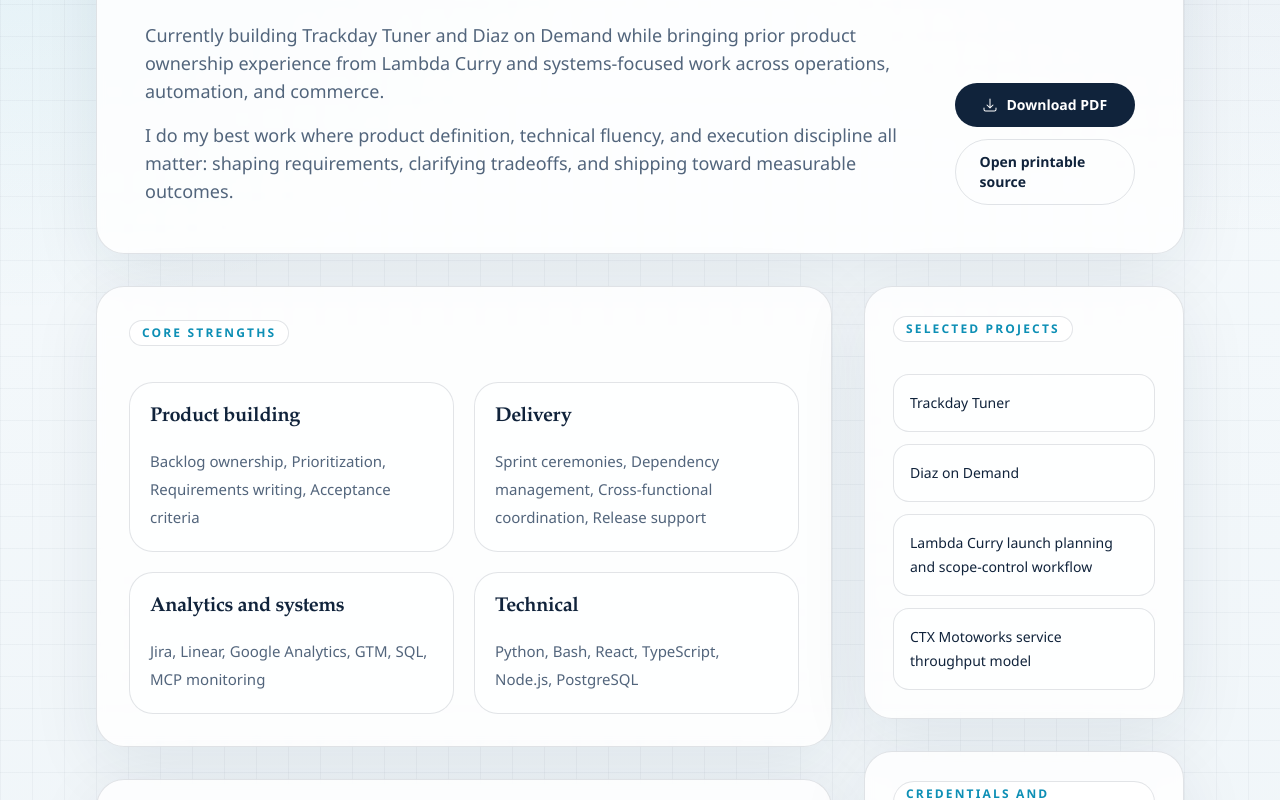
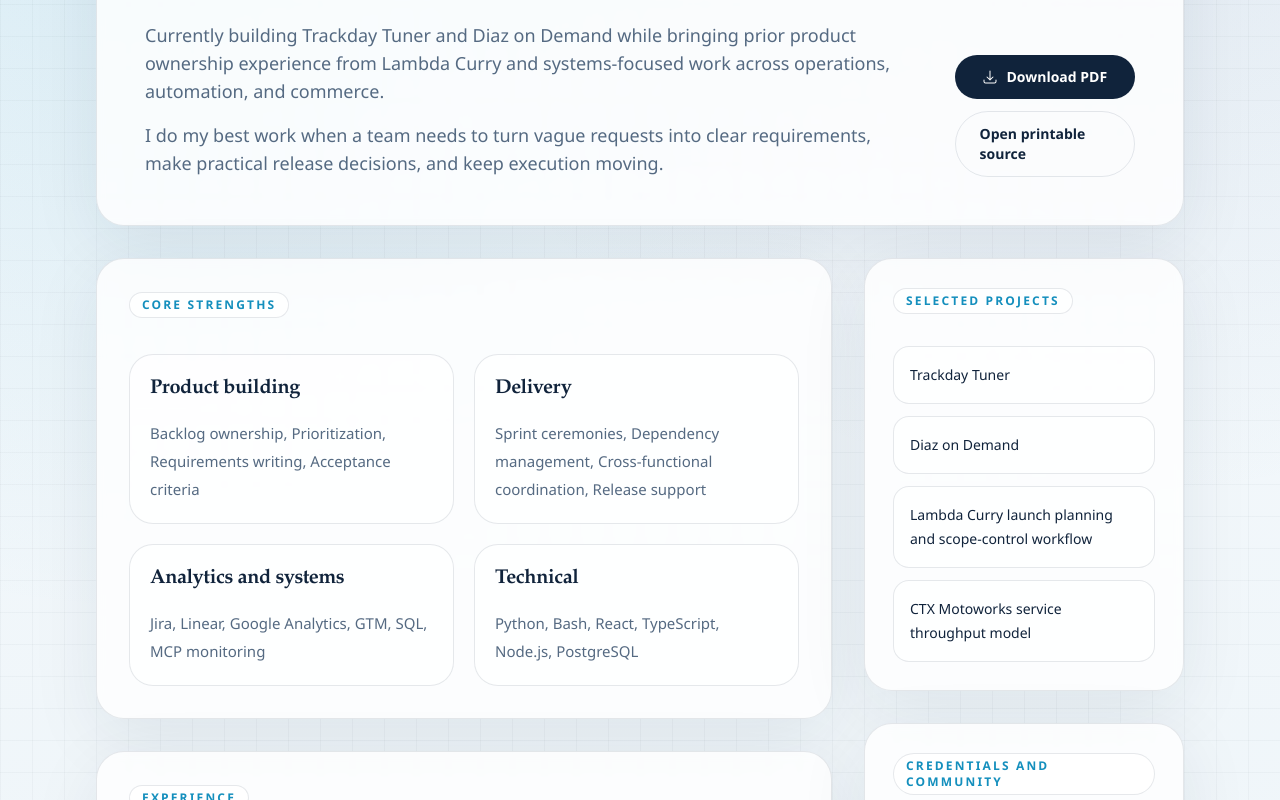
Before and after one commit to codyjohnsontx/vite_portfolio, a React (Vite) app: page /resume in a window 1280 px wide. Shown: the part 540-1340 px from the top of the page. Built offline with nearby package versions, Linux system fonts and the light colour scheme.

Commit message:
Refine homepage visual system

```diff
--- a/public/resume/cody-johnson-product-manager-resume.html
+++ b/public/resume/cody-johnson-product-manager-resume.html
@@ -154,7 +154,7 @@
         </div>
         <div class="summary">
           <p>Currently building Trackday Tuner and Diaz on Demand while bringing prior product ownership experience from Lambda Curry and systems-focused work across operations, automation, and commerce.</p>
-          <p>I do my best work where product definition, technical fluency, and execution discipline all matter: shaping requirements, clarifying tradeoffs, and shipping toward measurable outcomes.</p>
+          <p>I do my best work when a team needs to turn vague requests into clear requirements, make practical release decisions, and keep execution moving.</p>
         </div>
 
         <div class="grid two">
--- a/src/components/SiteLayout.jsx
+++ b/src/components/SiteLayout.jsx
@@ -16,7 +16,7 @@
 
   return (
     <div className="min-h-screen">
-      <header className="sticky top-0 z-50 border-b border-[color:var(--line)] bg-[rgba(251,246,236,0.82)] backdrop-blur-xl">
+      <header className="sticky top-0 z-50 border-b border-[color:var(--line)] bg-[rgba(234,241,246,0.78)] backdrop-blur-xl">
         <div className="section-shell flex items-center justify-between py-4">
           <Link to="/" className="min-w-0">
             <div className="text-lg font-semibold text-[color:var(--ink)] md:text-xl">
@@ -59,7 +59,7 @@
         </div>
 
         {menuOpen ? (
-          <div className="border-t border-[color:var(--line)] bg-[rgba(251,246,236,0.96)] md:hidden">
+          <div className="border-t border-[color:var(--line)] bg-[rgba(234,241,246,0.94)] md:hidden">
             <div className="section-shell flex flex-col gap-3 py-4">
               {navItems.map((item) => (
                 <Link
--- a/src/content/profile.js
+++ b/src/content/profile.js
@@ -1,13 +1,13 @@
 export const profile = {
   name: 'Cody Johnson',
-  targetRole: 'Product Manager / Product Owner',
+  targetRole: 'Product Manager',
   location: 'Austin, Texas',
   headline:
     'Building product systems with engineering depth, operational range, and a bias toward shipping useful things.',
   heroSupport:
     'I am building Trackday Tuner and Diaz on Demand while drawing on prior product ownership, automation, and operations work across client delivery, nonprofits, and commerce.',
   summary:
-    'My work sits at the intersection of product definition, technical execution, and real-world operations. I do my best work when messy workflows need clearer requirements, practical release decisions, and outcomes that hold up outside a roadmap deck.',
+    'I do my best work when a team needs to turn vague requests into clear requirements, make practical release decisions, and keep execution moving until the result holds up in the real world.',
   footerNote:
     'Built as a focused portfolio for active products, selected case studies, and supporting execution proof.',
   contactLinks: [
@@ -18,11 +18,6 @@
       external: true,
     },
     { label: 'GitHub', href: 'https://github.com/codyjohnsontx', external: true },
-  ],
-  quickFacts: [
-    'Building Trackday Tuner and Diaz on Demand',
-    'Product, systems, and operations experience across software and real-world workflows',
-    'Comfortable owning requirements, launches, tooling, and product iteration',
   ],
   proofThemes: [
     {
--- a/src/content/projects.js
+++ b/src/content/projects.js
@@ -6,8 +6,6 @@
   {
     name: 'Trackday Tuner',
     slug: 'trackday-tuner',
-    mark: 'TT',
-    stage: 'Active build',
     audience:
       'Track day riders, HPDE and time-attack drivers, club racers, and anyone who needs trustworthy setup history at the track.',
     problem:
@@ -29,8 +27,6 @@
   {
     name: 'Diaz on Demand',
     slug: 'diaz-on-demand',
-    mark: 'DoD',
-    stage: 'Active build',
     audience:
       'Diaz Martial Arts members who want structured training outside the gym, plus coaches and admins publishing premium content.',
     problem:
--- a/src/content/resumeContent.js
+++ b/src/content/resumeContent.js
@@ -3,7 +3,7 @@
     'Building product systems with software engineering depth, delivery discipline, and real-world operating experience.',
   summary: [
     'Currently building Trackday Tuner and Diaz on Demand while bringing prior product ownership experience from Lambda Curry and systems-focused work across operations, automation, and commerce.',
-    'I do my best work where product definition, technical fluency, and execution discipline all matter: shaping requirements, clarifying tradeoffs, and shipping toward measurable outcomes.',
+    'I do my best work when a team needs to turn vague requests into clear requirements, make practical release decisions, and keep execution moving.',
   ],
   strengths: [
     {
--- a/src/index.css
+++ b/src/index.css
@@ -4,14 +4,14 @@
 
 :root {
   color-scheme: light;
-  --canvas: #edf3f7;
-  --canvas-deep: #dbe6ef;
+  --canvas: #eaf1f6;
+  --canvas-deep: #d6e2ec;
   --ink: #10233b;
-  --ink-muted: #52657c;
-  --line: rgba(16, 35, 59, 0.12);
-  --accent: #0d8fb5;
-  --accent-soft: rgba(13, 143, 181, 0.12);
-  --card: rgba(255, 255, 255, 0.82);
+  --ink-muted: #556a82;
+  --line: rgba(16, 35, 59, 0.1);
+  --accent: #148fbd;
+  --accent-soft: rgba(20, 143, 189, 0.12);
+  --card: rgba(255, 255, 255, 0.8);
 }
 
 html {
@@ -23,12 +23,13 @@
   min-width: 320px;
   min-height: 100vh;
   background:
-    linear-gradient(rgba(16, 35, 59, 0.035) 1px, transparent 1px),
-    linear-gradient(90deg, rgba(16, 35, 59, 0.035) 1px, transparent 1px),
-    radial-gradient(circle at top left, rgba(13, 143, 181, 0.16), transparent 24%),
-    radial-gradient(circle at top right, rgba(53, 90, 145, 0.12), transparent 22%),
-    linear-gradient(180deg, #f7fbfd 0%, #eef4f8 58%, #e5edf4 100%);
-  background-size: 32px 32px, 32px 32px, auto, auto, auto;
+    linear-gradient(rgba(16, 35, 59, 0.03) 1px, transparent 1px),
+    linear-gradient(90deg, rgba(16, 35, 59, 0.03) 1px, transparent 1px),
+    radial-gradient(circle at 12% 10%, rgba(20, 143, 189, 0.14), transparent 26%),
+    radial-gradient(circle at 88% 8%, rgba(58, 98, 150, 0.12), transparent 24%),
+    radial-gradient(circle at 55% 78%, rgba(255, 255, 255, 0.55), transparent 30%),
+    linear-gradient(180deg, #f7fbfe 0%, #edf4f8 55%, #e3ecf3 100%);
+  background-size: 32px 32px, 32px 32px, auto, auto, auto, auto;
   color: var(--ink);
   font-family: 'Avenir Next', 'Segoe UI', sans-serif;
   text-rendering: optimizeLegibility;
@@ -39,7 +40,7 @@
 }
 
 ::selection {
-  background: rgba(157, 92, 47, 0.2);
+  background: rgba(20, 143, 189, 0.22);
 }
 
 @layer base {
@@ -94,6 +95,181 @@
     @apply mr-2 font-semibold uppercase tracking-[0.14em];
     color: var(--ink);
   }
+
+  .home-page {
+    position: relative;
+    isolation: isolate;
+    --mouse-x: 50%;
+    --mouse-y: 18%;
+    --panel-glow-opacity: 0.72;
+  }
+
+  .home-page::before,
+  .home-page::after {
+    content: '';
+    position: absolute;
+    inset: 0;
+    pointer-events: none;
+    z-index: -1;
+  }
+
+  .home-page::before {
+    background:
+      radial-gradient(circle at var(--mouse-x) var(--mouse-y),
+        rgba(146, 224, 248, 0.22),
+        rgba(146, 224, 248, 0.14) 12%,
+        rgba(146, 224, 248, 0.06) 24%,
+        transparent 42%),
+      radial-gradient(circle at calc(var(--mouse-x) + 10%) calc(var(--mouse-y) + 12%),
+        rgba(110, 164, 214, 0.1),
+        transparent 34%),
+      radial-gradient(circle at 22% 10%, rgba(255, 255, 255, 0.62), transparent 28%);
+    filter: blur(64px);
+    opacity: 0.92;
+  }
+
+  .home-page::after {
+    background:
+      radial-gradient(circle at 18% 42%, rgba(255, 255, 255, 0.34), transparent 18%),
+      radial-gradient(circle at 82% 54%, rgba(186, 223, 241, 0.22), transparent 26%);
+    filter: blur(42px);
+    opacity: 0.9;
+  }
+
+  .glass-stage {
+    position: relative;
+  }
+
+  .glass-stage::before {
+    content: '';
+    position: absolute;
+    inset: 0;
+    border-radius: 32px;
+    background: linear-gradient(180deg, rgba(255, 255, 255, 0.12), rgba(255, 255, 255, 0));
+    opacity: 0.75;
+    pointer-events: none;
+    z-index: -1;
+  }
+
+  .glass-panel {
+    position: relative;
+    overflow: hidden;
+    isolation: isolate;
+    background:
+      linear-gradient(180deg, rgba(255, 255, 255, 0.62), rgba(245, 251, 255, 0.42)),
+      linear-gradient(135deg, rgba(255, 255, 255, 0.18), rgba(169, 208, 226, 0.06));
+    border: 1px solid rgba(255, 255, 255, 0.58);
+    box-shadow:
+      inset 0 1px 0 rgba(255, 255, 255, 0.72),
+      inset 0 -1px 0 rgba(255, 255, 255, 0.2),
+      0 20px 60px rgba(16, 35, 59, 0.12);
+    backdrop-filter: blur(24px) saturate(140%);
+    -webkit-backdrop-filter: blur(24px) saturate(140%);
+  }
+
+  .glass-panel-strong {
+    position: relative;
+    overflow: hidden;
+    isolation: isolate;
+    background:
+      linear-gradient(145deg, rgba(14, 26, 43, 0.78), rgba(45, 79, 121, 0.54)),
+      linear-gradient(180deg, rgba(255, 255, 255, 0.2), rgba(255, 255, 255, 0.04)),
+      linear-gradient(120deg, rgba(132, 201, 232, 0.18), rgba(255, 255, 255, 0));
+    border: 1px solid rgba(255, 255, 255, 0.26);
+    box-shadow:
+      inset 0 1px 0 rgba(255, 255, 255, 0.22),
+      inset 0 -1px 0 rgba(255, 255, 255, 0.08),
+      0 28px 90px rgba(16, 35, 59, 0.2);
+    backdrop-filter: blur(28px) saturate(155%);
+    -webkit-backdrop-filter: blur(28px) saturate(155%);
+  }
+
+  .glass-panel-soft {
+    position: relative;
+    overflow: hidden;
+    isolation: isolate;
+    background:
+      linear-gradient(180deg, rgba(255, 255, 255, 0.52), rgba(245, 250, 255, 0.34)),
+      linear-gradient(135deg, rgba(255, 255, 255, 0.14), rgba(169, 208, 226, 0.04));
+    border: 1px solid rgba(255, 255, 255, 0.46);
+    box-shadow:
+      inset 0 1px 0 rgba(255, 255, 255, 0.62),
+      0 16px 44px rgba(16, 35, 59, 0.09);
+    backdrop-filter: blur(18px) saturate(132%);
+    -webkit-backdrop-filter: blur(18px) saturate(132%);
+  }
+
+  .glass-chip {
+    background: linear-gradient(180deg, rgba(255, 255, 255, 0.54), rgba(247, 252, 255, 0.32));
+    border: 1px solid rgba(255, 255, 255, 0.54);
+    box-shadow: inset 0 1px 0 rgba(255, 255, 255, 0.68);
+    backdrop-filter: blur(14px) saturate(130%);
+    -webkit-backdrop-filter: blur(14px) saturate(130%);
+  }
+
+  .glass-divider {
+    border-color: rgba(255, 255, 255, 0.3);
+  }
+
+  .glass-cta-secondary {
+    background: linear-gradient(180deg, rgba(255, 255, 255, 0.16), rgba(255, 255, 255, 0.06));
+    border: 1px solid rgba(255, 255, 255, 0.24);
+    box-shadow:
+      inset 0 1px 0 rgba(255, 255, 255, 0.24),
+      0 8px 24px rgba(16, 35, 59, 0.12);
+    backdrop-filter: blur(16px) saturate(135%);
+    -webkit-backdrop-filter: blur(16px) saturate(135%);
+  }
+
+  .glass-cta-secondary:hover {
+    border-color: rgba(255, 255, 255, 0.44);
+    background: linear-gradient(180deg, rgba(255, 255, 255, 0.2), rgba(255, 255, 255, 0.1));
+  }
+
+  .home-page .glass-panel::before,
+  .home-page .glass-panel-strong::before,
+  .home-page .glass-panel-soft::before {
+    content: '';
+    position: absolute;
+    inset: 0;
+    pointer-events: none;
+    border-radius: inherit;
+    background:
+      radial-gradient(circle at var(--mouse-x) var(--mouse-y),
+        rgba(255, 255, 255, 0.12),
+        rgba(210, 238, 248, 0.08) 14%,
+        rgba(255, 255, 255, 0.03) 24%,
+        transparent 42%);
+    mix-blend-mode: screen;
+    transition: opacity 180ms ease;
+  }
+
+  .home-page .glass-panel::before {
+    opacity: 0.32;
+  }
+
+  .home-page .glass-panel-strong::before {
+    opacity: 0.22;
+  }
+
+  .home-page .glass-panel-soft::before {
+    opacity: 0.26;
+  }
+}
+
+@media (prefers-reduced-motion: reduce), (pointer: coarse) {
+  .home-page::before {
+    background:
+      radial-gradient(circle at 22% 10%, rgba(255, 255, 255, 0.74), transparent 24%),
+      radial-gradient(circle at 78% 12%, rgba(120, 192, 226, 0.26), transparent 28%),
+      radial-gradient(circle at 48% 4%, rgba(126, 157, 209, 0.18), transparent 34%);
+  }
+
+  .home-page .glass-panel::before,
+  .home-page .glass-panel-strong::before,
+  .home-page .glass-panel-soft::before {
+    opacity: 0;
+  }
 }
 
 @media print {
```
Also changed, not shown: src/pages/HomePage.jsx (+120 -73 lines), public/resume/cody-johnson-product-manager-resume.txt, 1 other file (tests, documents, lock files or other folders).
